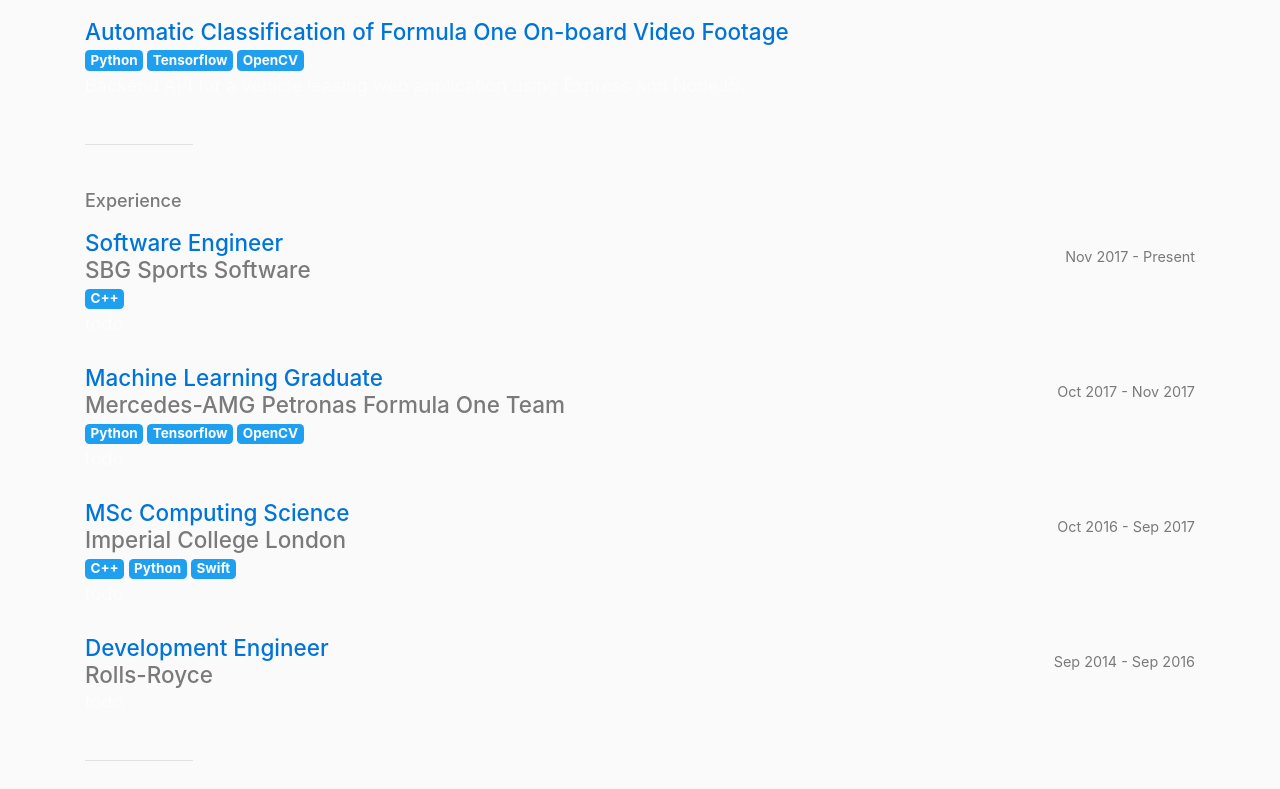
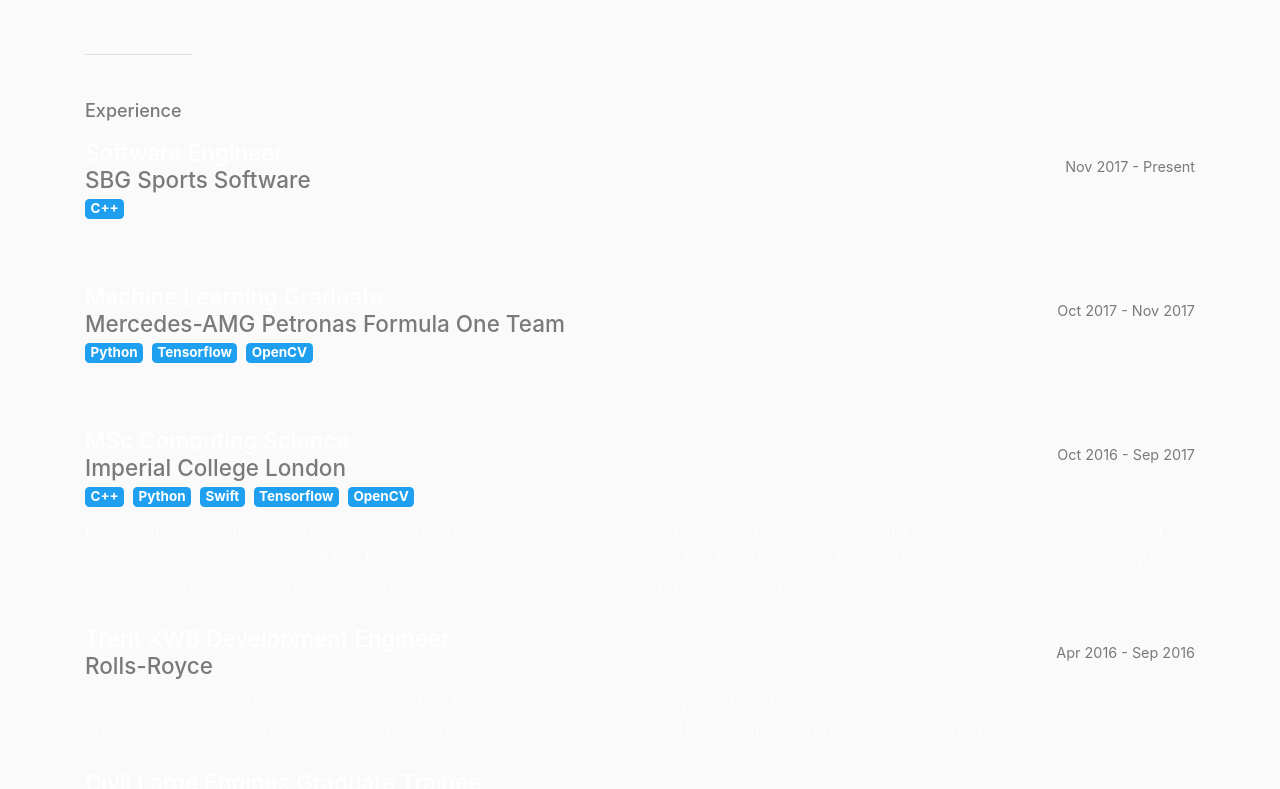
Before and after one commit to jim-og/danube.io, a React (Create React App) app: page / in a window 1280 px wide. Shown: the part 520-1309 px from the top of the page. Built offline with nearby package versions, Linux system fonts and the light colour scheme.

Commit message:
Add GitHub and Twitter links, flesh out section descriptions

```diff
--- a/src/components/sections/Career.tsx
+++ b/src/components/sections/Career.tsx
@@ -9,7 +9,6 @@ const Career = () => {
         {...{
           header: 'Software Engineer',
           subHeader: 'SBG Sports Software',
-          link: '/',
           dates: 'Nov 2017 - Present',
           paragraph: 'todo',
           badges: ['C++'],
@@ -19,7 +18,6 @@ const Career = () => {
         {...{
           header: 'Machine Learning Graduate',
           subHeader: 'Mercedes-AMG Petronas Formula One Team',
-          link: '/',
           dates: 'Oct 2017 - Nov 2017',
           paragraph: 'todo',
           badges: ['Python', 'Tensorflow', 'OpenCV'],
@@ -29,19 +27,26 @@ const Career = () => {
         {...{
           header: 'MSc Computing Science',
           subHeader: 'Imperial College London',
-          link: '/',
           dates: 'Oct 2016 - Sep 2017',
-          paragraph: 'todo',
-          badges: ['C++', 'Python', 'Swift'],
+          paragraph: `Distinguished individual project. Titled 'Automatic Classification of Formula One On- board Video Footage' this project, in association with Mercedes AMG Petronas Formula One Team, applied the latest in deep learning video classification techniques to automatically annotate video streams with descriptors of the content being shown.`,
+          badges: ['C++', 'Python', 'Swift', 'Tensorflow', 'OpenCV'],
         }}
       />
       <SectionItem
         {...{
-          header: 'Development Engineer',
+          header: 'Trent XWB Development Engineer',
           subHeader: 'Rolls-Royce',
-          link: '/',
-          dates: 'Sep 2014 - Sep 2016',
-          paragraph: 'todo',
+          dates: 'Apr 2016 - Sep 2016',
+          paragraph: `The Development function is responsible for creating engine development and compliance programmes, delivered to cost and timescales, which demonstrate the performance of a new engine and that certification requirements are met. `,
+        }}
+      />
+      <SectionItem
+        {...{
+          header: 'Civil Large Engines Graduate Trainee',
+          subHeader: 'Rolls-Royce',
+          dates: 'Sep 2014 - Apr 2016',
+          paragraph:
+            '18-month graduate scheme encompassing 4 separate placements throughout the Civil Large Engines business.',
         }}
       />
     </Fragment>
--- a/src/components/sections/Education.tsx
+++ b/src/components/sections/Education.tsx
@@ -10,7 +10,7 @@ const Education = () => {
           header: 'Imperial College London',
           subHeader: 'Master of Science (MSc), Computing Science',
           dates: '2016 - 2017',
-          paragraph: 'todo',
+          paragraph: `Intensive 12-month course providing a strong foundation in Object Oriented Programming with a wide range of modules including Algorithms, Artificial Intelligence, Machine Learning, Concurrency and Networks & Distributed Systems.`,
           badges: ['C++', 'Python', 'Swift'],
           awards: [
             'Distinguised Project - Automatic Classification of Formula One On-board Video Footage',
@@ -23,7 +23,7 @@ const Education = () => {
           header: 'University of Durham',
           subHeader: 'MEng General Engineering, First-class honours',
           dates: '2010 - 2014',
-          paragraph: 'todo',
+          paragraph: `Multi-disciplined undergraduate degree giving a firm grounding in mechanical, electrical, electronic and civil engineering.`,
           badges: ['C', 'MATLAB'],
           awards: [
             'RAEng design prize for the best Durham University 3rd Year team design project',
--- a/src/components/sections/Header.tsx
+++ b/src/components/sections/Header.tsx
@@ -15,10 +15,10 @@ const Header = () => {
           <a href="mailto:me@danube.io" title="Get in contact">
             <i className="far fa-envelope"></i>
           </a>
-          <a href="/" title="Follow me on GitHub">
+          <a href="https://github.com/jim-og" title="Follow me on GitHub">
             <i className="fab fa-github"></i>
           </a>
-          <a href="/" title="Follow me on Twitter">
+          <a href="https://twitter.com/Jimog_" title="Follow me on Twitter">
             <i className="fab fa-twitter"></i>
           </a>
           <a
--- a/src/components/sections/Projects.tsx
+++ b/src/components/sections/Projects.tsx
@@ -23,17 +23,6 @@ const Projects = () => {
           badges: ['Express', 'NodeJS'],
         }}
       />
-      <SectionItem
-        {...{
-          header:
-            '‌Automatic Classification of Formula One On-board Video Footage',
-          link:
-            'http://www.imperial.ac.uk/computing/prospective-students/distinguished-projects/pg-prizes/archive/',
-          paragraph:
-            'Backend API for a vehicle leasing web application using Express and NodeJS.',
-          badges: ['Python', 'Tensorflow', 'OpenCV'],
-        }}
-      />
     </Fragment>
   );
 };
--- a/src/components/sections/SectionItem.tsx
+++ b/src/components/sections/SectionItem.tsx
@@ -33,11 +33,11 @@ const SectionItem = ({
         </span>
         {badges &&
           badges.map((badge) => (
-            <span key={badge} className="badge badge-primary mr-1">
+            <span key={badge} className="badge badge-primary mr-2">
               {badge}
             </span>
           ))}
-        <p className="text-white-50 mb-1">{paragraph}</p>
+        <p className="text-white-50 text-justify mb-2 mt-2">{paragraph}</p>
         {awards &&
           awards.map((award) => (
             <div key={award}>
```
